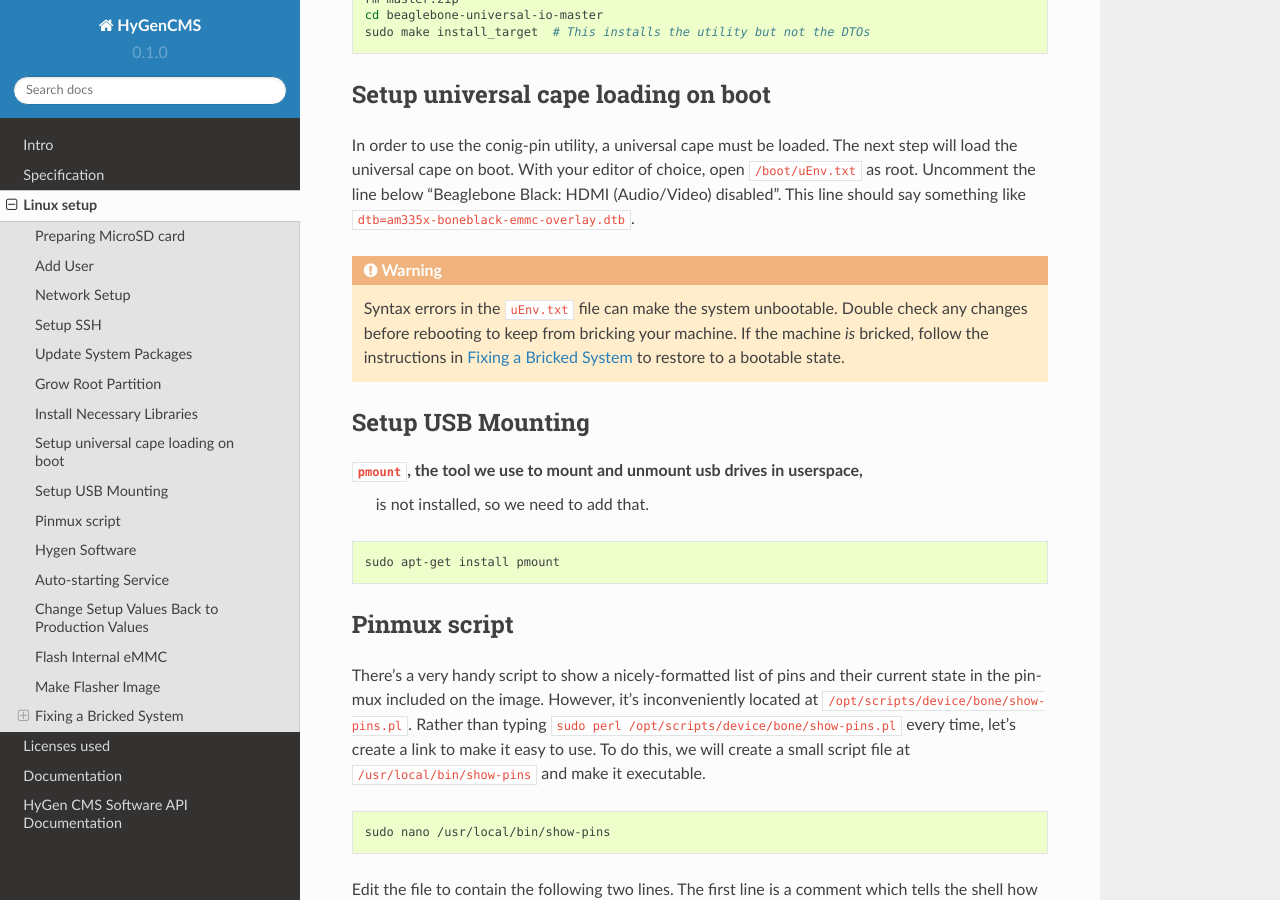
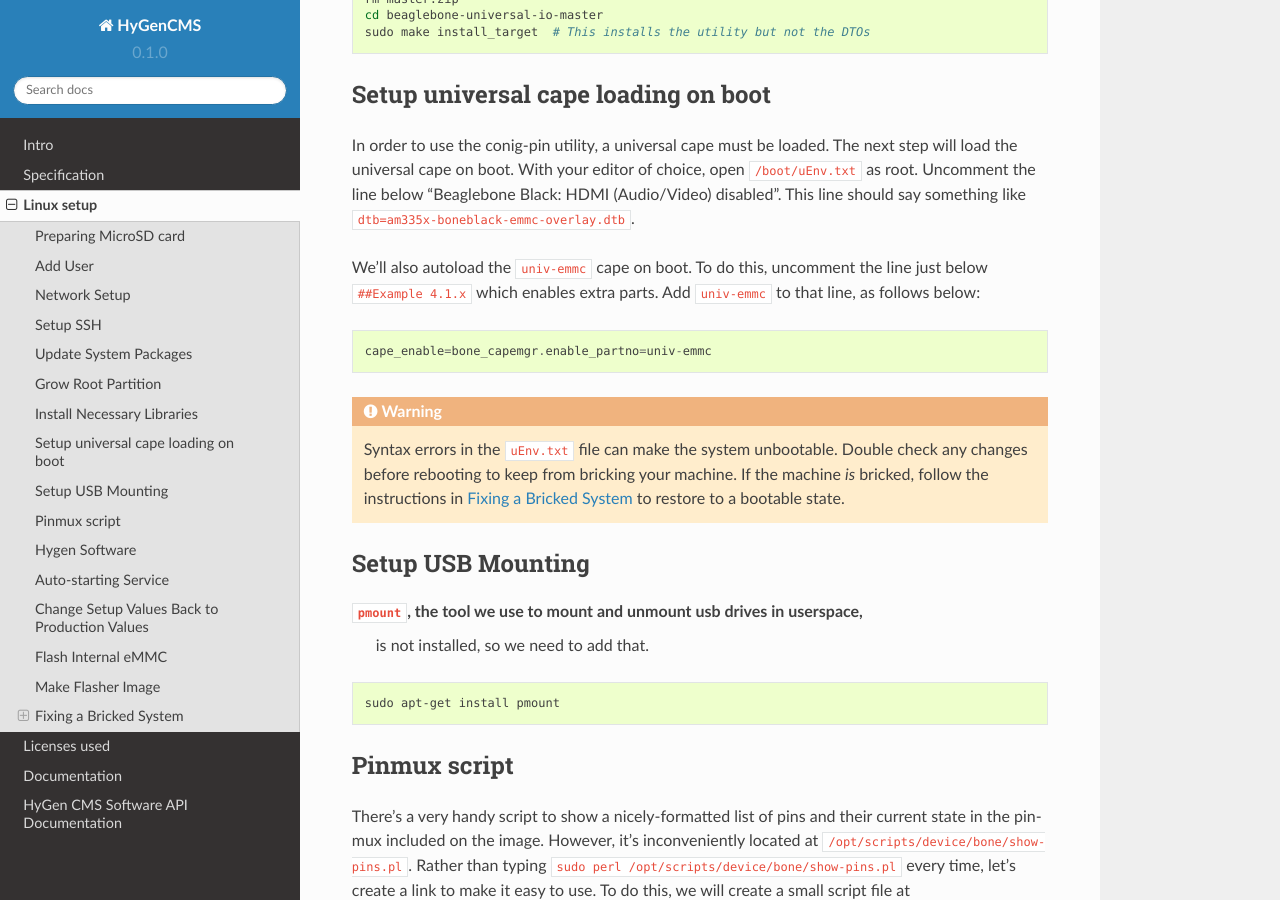
Before and after one commit to BillMarty/HyGenCMS, a Sphinx documentation site: the page built from docs/source/linuxsetup.txt, in a window 1280 px wide and 900 px high, scrolled down 5966 px. Built offline with Sphinx 7.4.7 and the Read the Docs theme 2.0.0, drawn with Linux system fonts in a browser that asks for light colours.

```diff
--- a/docs/source/documentation.txt
+++ b/docs/source/documentation.txt
@@ -23,7 +23,7 @@ When generating documentation, Sphinx imports each module, in order to
 have access to the docstrings contained. Therefore the documentation is
 best compiled on a BeagleBone Black board with the HyGen configuration
 already done. In order to build the documentation, we'll also have to
-install Sphinx itself in order to build.
+install Sphinx itself.
 
 .. code:: bash
 
--- a/docs/source/linuxsetup.txt
+++ b/docs/source/linuxsetup.txt
@@ -348,6 +348,12 @@ choice, open ``/boot/uEnv.txt`` as root. Uncomment the line below
 "Beaglebone Black: HDMI (Audio/Video) disabled". This line should say
 something like ``dtb=am335x-boneblack-emmc-overlay.dtb``.
 
+We'll also autoload the ``univ-emmc`` cape on boot. To do this,
+uncomment the line just below ``##Example 4.1.x`` which enables
+extra parts. Add ``univ-emmc`` to that line, as follows below::
+
+    cape_enable=bone_capemgr.enable_partno=univ-emmc
+
 .. warning::
 
    Syntax errors in the ``uEnv.txt`` file can make the system
```
